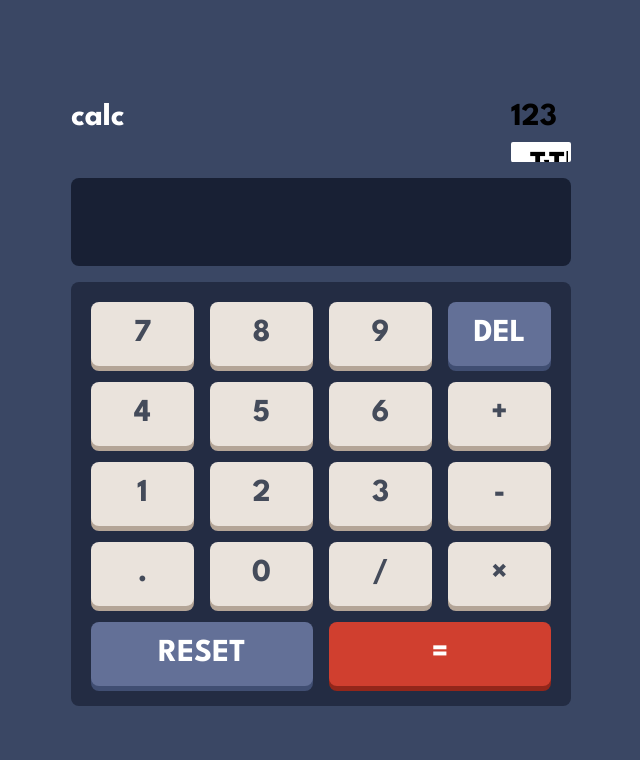
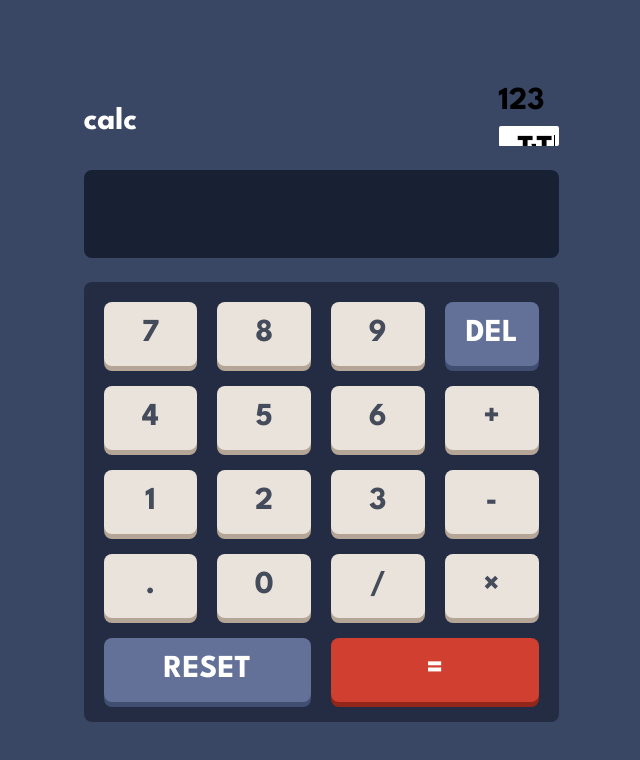
Before and after one commit to fidellim/Calculator-FEM, a React (Create React App) app: page / in a window 1280 px wide. Shown: the top 760 px of the page, without its empty margins (319-959 px from the left). Built offline with nearby package versions, Linux system fonts and the light colour scheme.

Commit message:
change spacing

```diff
--- a/src/components/Calculator.jsx
+++ b/src/components/Calculator.jsx
@@ -1,19 +1,21 @@
-import React, { useEffect } from 'react'
 import Button from './Button'
 import { keys } from '../constants'
 import ToggleSwitch from './ToggleSwitch'
 
 const Calculator = () => {
     return (
-        <div className="flex flex-col gap-4 w-[500px]">
+        <div className="flex flex-col gap-6 w-[475px]">
             <div className="flex justify-between">
-                <h1 className="text-default">calc</h1> <ToggleSwitch />
+                <div>
+                    <h1 className="text-default mt-[20px]">calc</h1>
+                </div>
+                <ToggleSwitch />
             </div>
             <input
                 type="text"
                 className="text-right bg-screenBackground rounded-lg w-full p-5 text-default"
             />
-            <div className="grid grid-cols-4 gap-4 bg-keypadBackground p-5 rounded-lg">
+            <div className="grid grid-cols-4 gap-5 bg-keypadBackground p-5 rounded-lg">
                 {keys.map((key) => (
                     <Button key={key.keyCode} value={key.value} />
                 ))}
```
